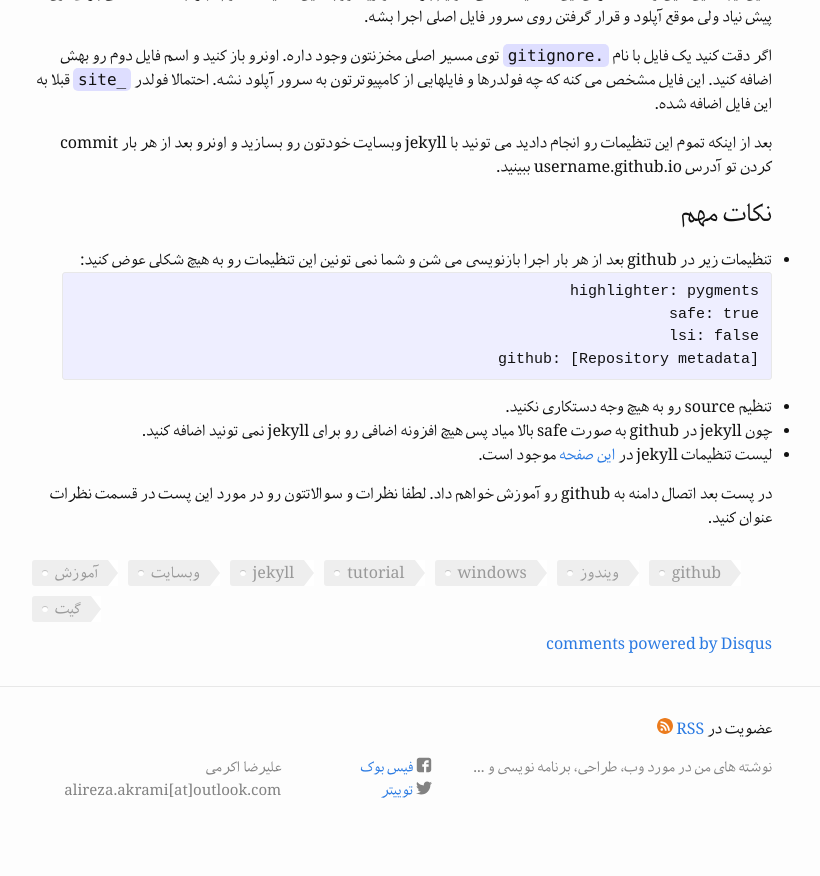
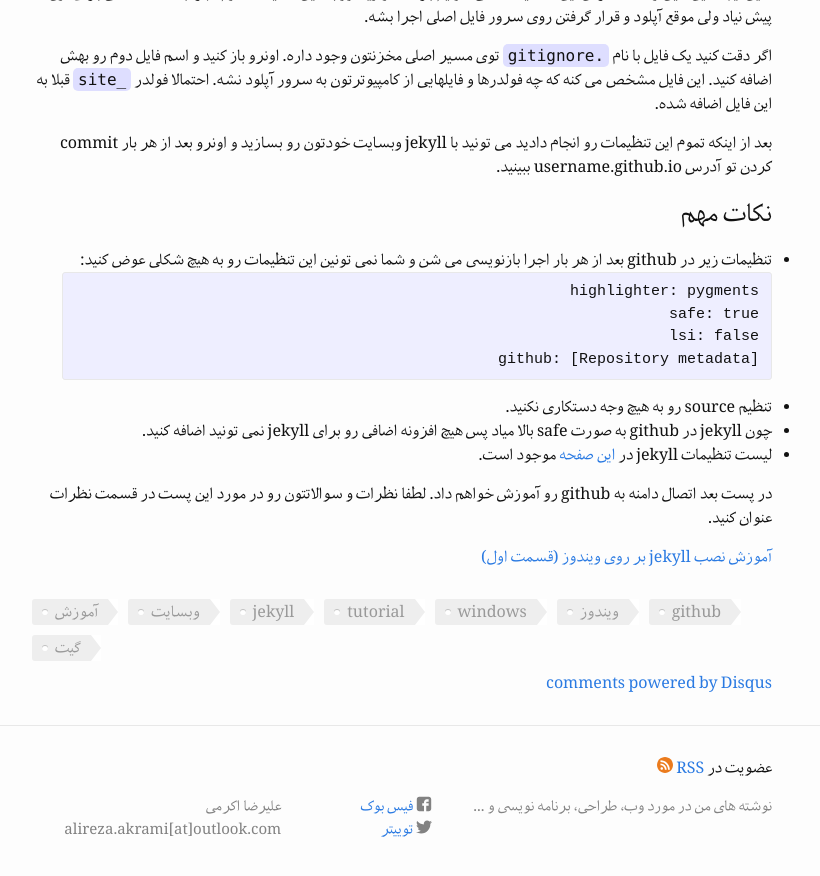
Before and after one commit to akrami/akrami.github.io, a Jekyll site: the page built from _posts/2014-10-04-installing-jekyll-on-windows-part2.markdown, in a window 1280 px wide and 900 px high, scrolled down 1138 px. Shown: the top 876 px of the window, without its empty margins (238-1058 px from the left). Built offline with Jekyll 4.4.1, drawn with Linux system fonts in a browser that asks for light colours; comment, search, counter and statistics services are not loaded.

Commit message:
link between posts fixed

```diff
--- a/_posts/2014-09-30-installing-jekyll-on-windows-part1.markdown
+++ b/_posts/2014-09-30-installing-jekyll-on-windows-part1.markdown
@@ -65,3 +65,5 @@
 <li>ساختار پوشه ها کاملا مشخصه ولی نکته ای که این وسط مهمه اینه که وبسایت کامل شده و ترجمه شده نهاییتون در پوشه _site ذخیره میشه.</li>
 <li>زمانی که از کد <span class="inline-code">jekyll serve -w</span> استفاده می کنید. برنامه در حالت اجرا میمونه و به تغییراتتون توجه می کنه تا اون رو سریع ترجمه کنه و خروجی رو روی پورت 4000 بهتون نشون بده. تنها تغییراتی که به صورت آنی اعمال نمیشه، تغییراتی هست که روی فایل <span class="inline-code">_config.yml</span> انجام می دین. برای اعمال این تغییرات کافیه jekyll رو متوقف کنید و بعد دوباره اون رو اجرا کنید.</li>
 </ul>
+
+<a href="http://iakrami.ir/tutorial/installing-jekyll-on-windows-part2.html">آموزش نصب jekyll بر روی ویندوز (قسمت دوم)</a>
--- a/_posts/2014-10-04-installing-jekyll-on-windows-part2.markdown
+++ b/_posts/2014-10-04-installing-jekyll-on-windows-part2.markdown
@@ -48,3 +48,5 @@
 </ul>
 
 در پست بعد اتصال دامنه به github رو آموزش خواهم داد. لطفا نظرات و سوالاتتون رو در مورد این پست در قسمت نظرات عنوان کنید.
+
+<a href="http://iakrami.ir/tutorial/installing-jekyll-on-windows-part1.html">آموزش نصب jekyll بر روی ویندوز (قسمت اول)</a>
```
